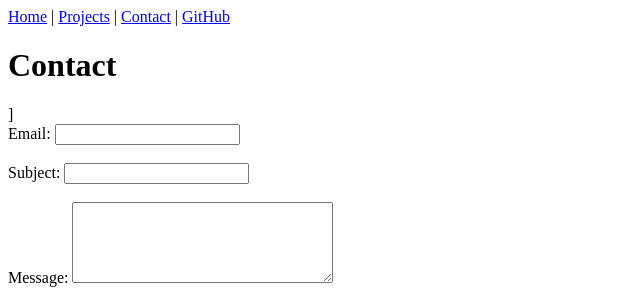
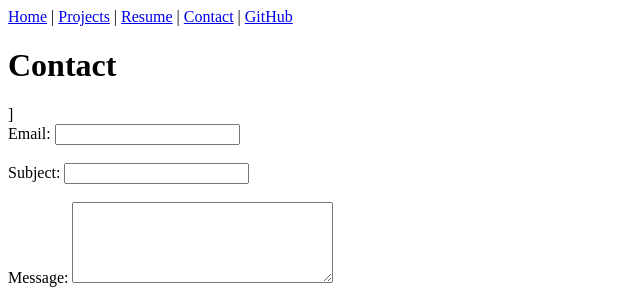
Before and after one commit to nadinemarcus/dsc_209r_lab1_portfolio, a plain HTML site: page contact/index.html in a window 1280 px wide. Shown: the top 289 px of the page, 0-640 px from the left. Drawn offline with Linux system fonts and the light colour scheme.

Commit message:
Update index.html

```diff
--- a/contact/index.html
+++ b/contact/index.html
@@ -9,6 +9,7 @@
     <nav>
         <a href="https://nadinemarcus.github.io/dsc_209r_lab1_portfolio/">Home</a> |
         <a href="https://nadinemarcus.github.io/dsc_209r_lab1_portfolio/projects/">Projects</a> |
+        <a href="https://nadinemarcus.github.io/dsc_209r_lab1_portfolio/resume/" target="_blank">Resume</a> |
         <a href="https://nadinemarcus.github.io/dsc_209r_lab1_portfolio/contact/">Contact</a> |
         <a href="https://github.com/nadinemarcus" target="_blank">GitHub</a>
     </nav>
```
